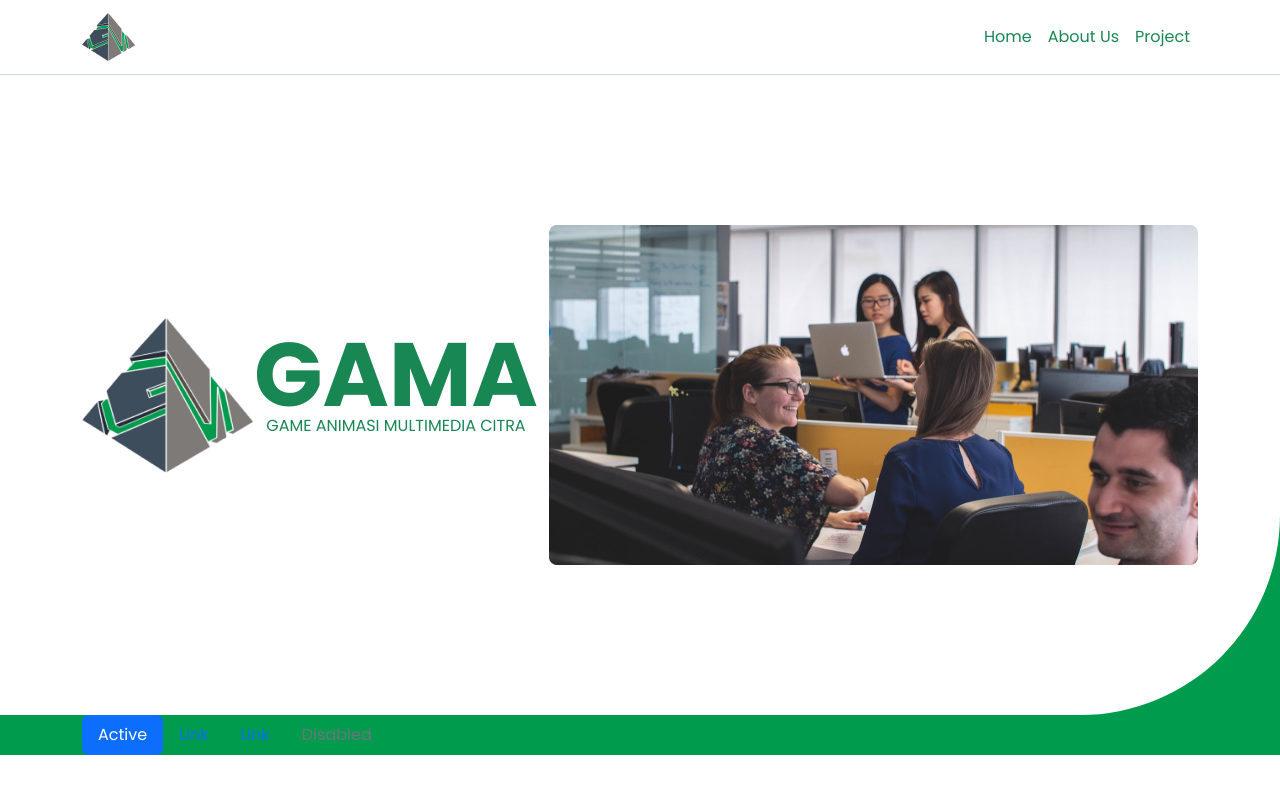
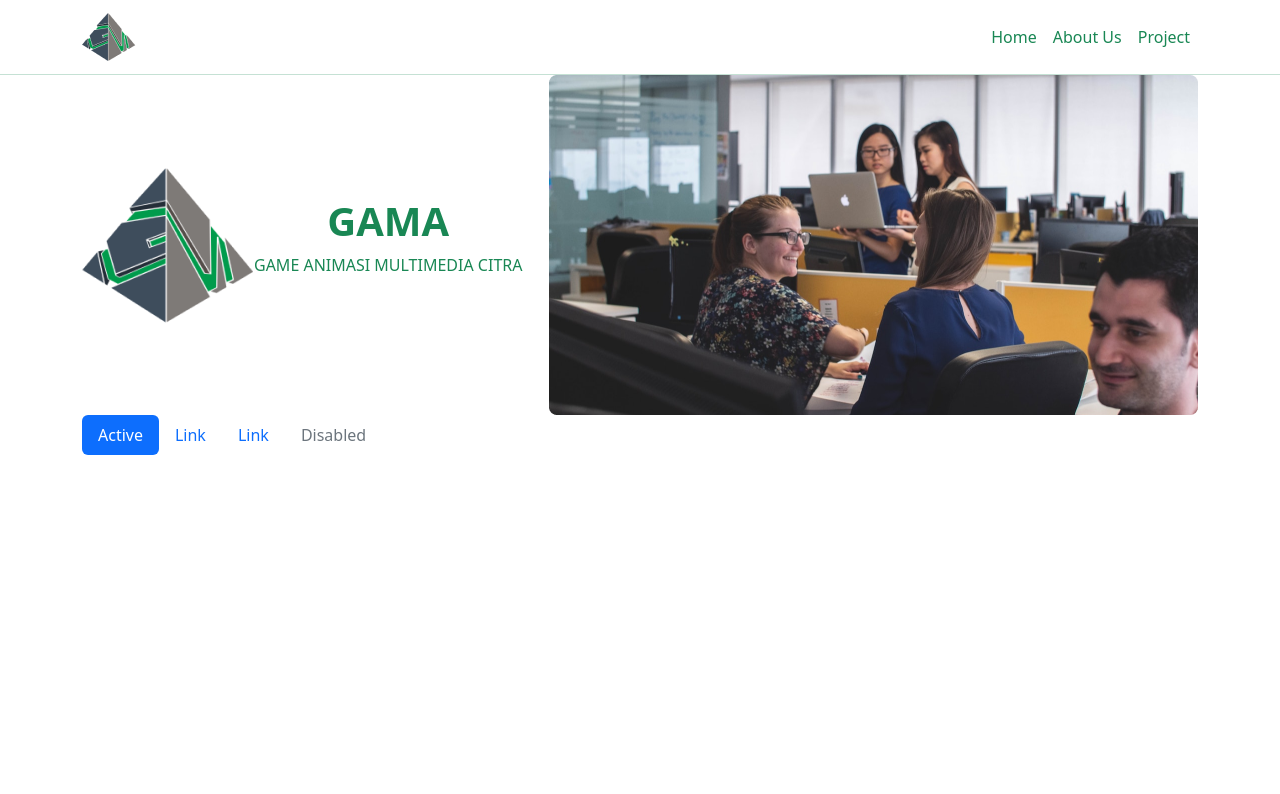
Before and after one commit to GAMA-ITN/GAMA-ITN.github.io, a website: page index.html in a window 1280 px wide. Shown: the top 794 px of the page. Drawn offline with nearby package versions, Linux system fonts and the light colour scheme.

Commit message:
ganti-scss

```diff
--- a/index.html
+++ b/index.html
@@ -4,7 +4,7 @@
     <meta charset="UTF-8" />
     <meta http-equiv="X-UA-Compatible" content="IE=edge" />
     <meta name="viewport" content="width=device-width, initial-scale=1.0" />
-    <link rel="stylesheet" href="style.css" />
+    <link rel="stylesheet" href="css/main.css" />
     <link
       href="https://cdn.jsdelivr.net/npm/bootstrap@5.2.3/dist/css/bootstrap.min.css"
       rel="stylesheet"
--- a/style.css
+++ /dev/null
@@ -1,32 +0,0 @@
-@import url("https://fonts.googleapis.com/css2?family=Poppins:ital,wght@0,100;0,200;0,300;0,400;0,500;0,600;0,700;0,800;0,900;1,100;1,200;1,300;1,400;1,500;1,600;1,700;1,800;1,900&display=swap");
-
-* {
-  padding: 0;
-  margin: 0;
-  font-family: "Poppins", sans-serif;
-  box-sizing: border-box;
-}
-
-nav {
-  backdrop-filter: blur(8px);
-}
-
-body {
-  height: 3000px;
-}
-
-.home {
-  padding: 150px 0;
-  border-radius: 0 0 200px 0;
-  background-color: #fff;
-}
-
-main {
-  background-color: #009b4c;
-}
-
-.left-content .headline h1 {
-  font-size: 90px;
-  margin: 0;
-  line-height: 78px;
-}
```
Also changed, not shown: scss/main.scss (added, +31 -0 lines), css/main.css (added), 1 other file.
